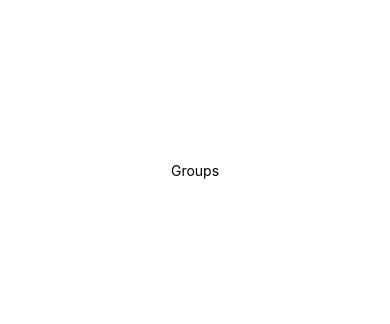
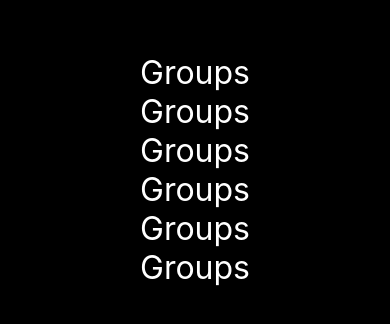
Before and after one commit to marcus-silveira/fisioOn, a React Native app: screen / in a window 390 px wide. Shown: the part 252-576 px from the top of the page. Built offline with nearby package versions, Linux system fonts and the light colour scheme.

Commit message:
usando styled components

```diff
--- a/package.json
+++ b/package.json
@@ -11,8 +11,10 @@
   "dependencies": {
     "expo": "~51.0.28",
     "expo-status-bar": "~1.12.1",
-    "react": "18.2.0",
-    "react-native": "0.74.5"
+    "react": "^18.2.0",
+    "react-dom": "^18.2.0",
+    "react-native": "0.74.5",
+    "styled-components": "^6.1.13"
   },
   "devDependencies": {
     "@babel/core": "^7.20.0",
--- a/src/screens/Groups/index.tsx
+++ b/src/screens/Groups/index.tsx
@@ -1,18 +1,15 @@
 import { StyleSheet, Text, View } from "react-native";
+import { Container, Title } from "./styles";
 
 export function Groups() {
   return (
-    <View style={styles.container}>
-      <Text>Groups</Text>
-    </View>
+    <Container>
+      <Title>Groups</Title>
+      <Title>Groups</Title>
+      <Title>Groups</Title>
+      <Title>Groups</Title>
+      <Title>Groups</Title>
+      <Title>Groups</Title>
+    </Container>
   );
 }
-
-const styles = StyleSheet.create({
-  container: {
-    flex: 1,
-    backgroundColor: "#fff",
-    alignItems: "center",
-    justifyContent: "center",
-  },
-});
--- /dev/null
+++ b/src/screens/Groups/styles.ts
@@ -0,0 +1,13 @@
+import styled from "styled-components/native";
+
+export const Container = styled.View`
+  flex: 1;
+  background-color: #000;
+  align-items: center;
+  justify-content: center;
+`;
+
+export const Title = styled.Text`
+  color: #fff;
+  font-size: 32px;
+`;
```
Also changed, not shown: 1 other file (tests, documents, lock files or other folders).
